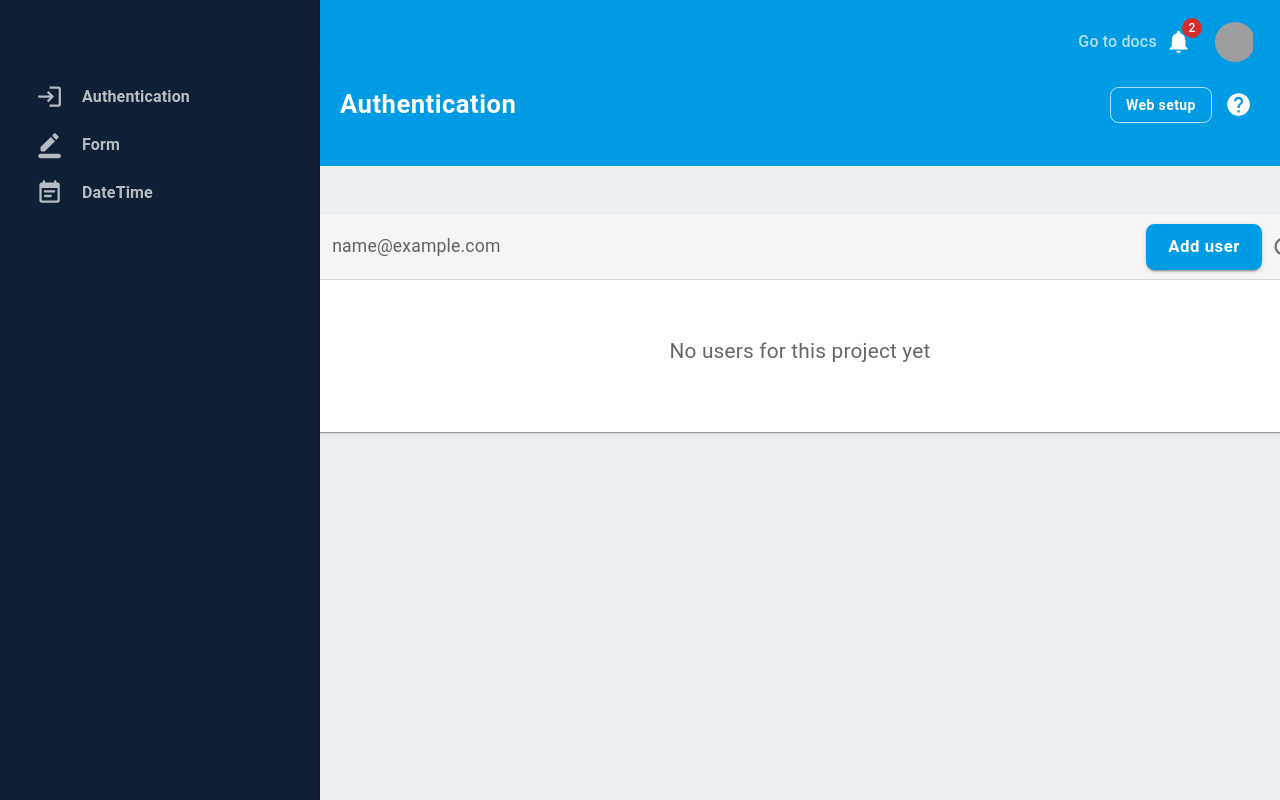
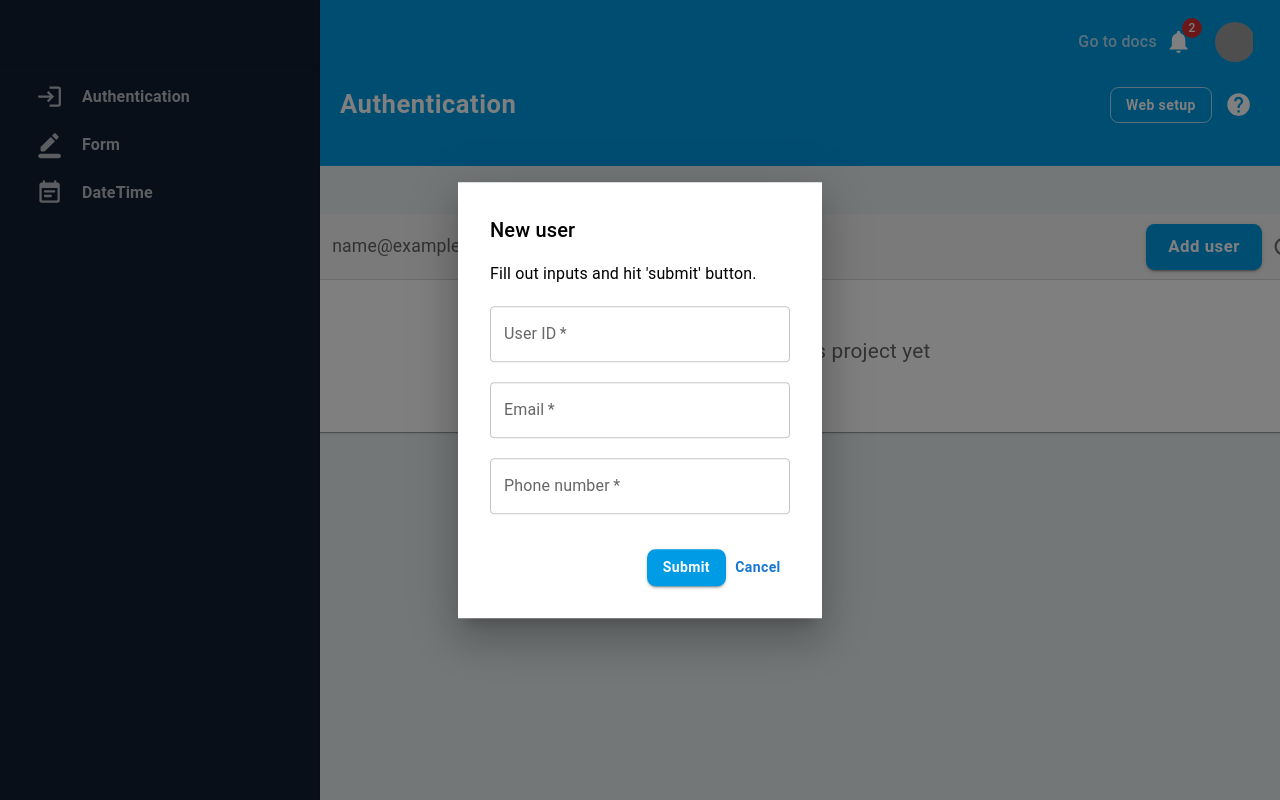
Before and after one commit to alisonwu6/vite-react-lab, a React (Vite) app: page /authentication in a window 1280 px wide. Both pictures are taken after typing "name@example.com" into the empty fields and a click on the button "Add user". Shown: the top 800 px of the page. Built offline with nearby package versions, Linux system fonts and the light colour scheme; grey boxes are pictures that could not be loaded.

Commit message:
feat: NewUserModal, Basic Modal, validation

```diff
--- a/package.json
+++ b/package.json
@@ -18,7 +18,10 @@
     "react": "^18.2.0",
     "react-dom": "^18.2.0",
     "react-router-dom": "^6.10.0",
-    "sort-by": "^1.2.0"
+    "sort-by": "^1.2.0",
+    "@hookform/resolvers": "^2.8.5",
+    "react-hook-form": "^7.22.5",
+    "yup": "^0.32.11"
   },
   "devDependencies": {
     "@types/react": "^18.0.28",
--- /dev/null
+++ b/src/components/Modals/NewUserModal.jsx
@@ -0,0 +1,119 @@
+import React, { useState, useEffect } from 'react';
+import BasicModal from '../common/BasicModal/BasicModal';
+import Box from '@mui/material/Box';
+import TextField from '@mui/material/TextField';
+import { useForm } from 'react-hook-form';
+import { yupResolver } from '@hookform/resolvers/yup';
+import * as Yup from 'yup';
+
+const defaultInputValues = {
+  userId: '',
+  email: '',
+  phoneNumber: '',
+};
+
+const NewUserModal = ({ open, onClose, addNewUser }) => {
+  const [values, setValues] = useState(defaultInputValues);
+
+  const modalStyles = {
+    inputFields: {
+      display: 'flex',
+      flexDirection: 'column',
+      marginTop: '20px',
+      marginBottom: '15px',
+      '.MuiFormControl-root': {
+        marginBottom: '20px',
+      },
+    },
+  };
+
+  const phoneRegExp =
+    /^((\\+[1-9]{1,4}[ \\-]*)|(\\([0-9]{2,3}\\)[ \\-]*)|([0-9]{2,4})[ \\-]*)*?[0-9]{3,4}?[ \\-]*[0-9]{3,4}?$/;
+
+  const validationSchema = Yup.object().shape({
+    userId: Yup.string()
+      .required('User ID is required')
+      .min(6, 'User ID must be at least 6 characters'),
+    email: Yup.string()
+      .required('Email is required')
+      .email('Email is invalid.'),
+    phoneNumber: Yup.string().matches(phoneRegExp, 'Phone number is not valid'),
+  });
+
+  const {
+    register,
+    handleSubmit,
+    formState: { errors },
+  } = useForm({
+    resolver: yupResolver(validationSchema),
+  });
+
+  const addUser = (data) => {
+    addNewUser(data);
+  };
+
+  const handleChange = (value) => {
+    setValues(value);
+  };
+
+  useEffect(() => {
+    if (open) setValues(defaultInputValues);
+  }, [open]);
+
+  const getContent = () => (
+    <Box sx={modalStyles.inputFields}>
+      <TextField
+        placeholder='User ID'
+        name='userId'
+        label='User ID'
+        required
+        {...register('userId')}
+        error={errors.userId ? true : false}
+        helperText={errors.userId?.message}
+        value={values.userId}
+        onChange={(event) =>
+          handleChange({ ...values, userId: event.target.value })
+        }
+      />
+      <TextField
+        placeholder='Email'
+        name='email'
+        label='Email'
+        required
+        {...register('email')}
+        error={errors.email ? true : false}
+        helperText={errors.email?.message}
+        value={values.email}
+        onChange={(event) =>
+          handleChange({ ...values, email: event.target.value })
+        }
+      />
+      <TextField
+        placeholder='Phone number'
+        name='phoneNumber'
+        label='Phone number'
+        required
+        {...register('phoneNumber')}
+        error={errors.phoneNumber ? true : false}
+        helperText={errors.phoneNumber?.message}
+        value={values.phoneNumber}
+        onChange={(event) =>
+          handleChange({ ...values, phoneNumber: event.target.value })
+        }
+      />
+    </Box>
+  );
+
+  return (
+    <BasicModal
+      open={open}
+      onClose={onClose}
+      title='New user'
+      subTitle="Fill out inputs and hit 'submit' button."
+      content={getContent()}
+      onSubmit={handleSubmit(addUser)}
+    />
+  );
+};
+
+export default NewUserModal;
--- /dev/null
+++ b/src/components/common/BasicModal/BasicModal.jsx
@@ -0,0 +1,37 @@
+import React from 'react';
+import Box from '@mui/material/Box';
+import Typography from '@mui/material/Typography';
+import Modal from '@mui/material/Modal';
+import CommonButton from '../CommonButton/CommonButton';
+import { modalStyles } from './styles';
+
+const BasicModal = ({ open, onClose, title, subTitle, content, onSubmit }) => {
+  return (
+    <Modal
+      open={open}
+      onClose={onClose}
+    >
+      <Box sx={modalStyles.wrapper}>
+        <Typography
+          variant='h6'
+          component='h2'
+        >
+          {title}
+        </Typography>
+        <Typography sx={{ mt: 2 }}>{subTitle}</Typography>
+        {content}
+        <Box sx={modalStyles.buttons}>
+          <CommonButton
+            variant='contained'
+            onClick={onSubmit}
+          >
+            Submit
+          </CommonButton>
+          <CommonButton onClick={onClose}>Cancel</CommonButton>
+        </Box>
+      </Box>
+    </Modal>
+  );
+};
+
+export default BasicModal;
--- /dev/null
+++ b/src/components/common/BasicModal/styles.jsx
@@ -0,0 +1,25 @@
+export const modalStyles = {
+  wrapper: {
+    position: 'absolute',
+    top: '50%',
+    left: '50%',
+    transform: 'translate(-50%, -50%)',
+    width: 300,
+    bgcolor: 'background.paper',
+    boxShadow: 24,
+    p: 4,
+  },
+  inputFields: {
+    display: 'flex',
+    flexDirection: 'column',
+    marginTop: '20px',
+    marginBottom: '15px',
+    '.MuiInput-root': {
+      marginBottom: '20px',
+    },
+  },
+  buttons: {
+    display: 'flex',
+    justifyContent: 'end',
+  },
+};
--- a/src/pages/Authentication/Authentication.jsx
+++ b/src/pages/Authentication/Authentication.jsx
@@ -1,4 +1,4 @@
-import React from 'react';
+import React, { useState } from 'react';
 import BasicCard from '../../components/common/BasicCard/BasicCard';
 import RefreshIcon from '@mui/icons-material/Refresh';
 import SearchBar from '../../components/common/SearchBar/SearchBar';
@@ -8,22 +8,40 @@ import Typography from '@mui/material/Typography';
 import Box from '@mui/material/Box';
 import GridWrapper from '../../components/common/GridWrapper/GridWrapper';
 import { cardHeaderStyles } from './styles';
+import NewUserModal from '../../components/Modals/NewUserModal';
 
 const Authentication = () => {
+  const [open, setOpen] = useState(false);
+  const [users, setUsers] = useState([]);
+  const [searchResults, setSearchResults] = useState(users);
+
   const getHeader = () => {
-    const handleChange = (value) => {
-      console.log(value);
+    const handleSearch = (value) => {
+      filterData(value);
+    };
+
+    const filterData = (value) => {
+      const lowercasedValue = value.toLowerCase().trim();
+      if (lowercasedValue === '') setUsers(searchResults);
+      else {
+        const filteredData = searchResults.filter((item) => {
+          return Object.keys(item).some((key) =>
+            item[key].toString().toLowerCase().includes(lowercasedValue)
+          );
+        });
+        setUsers(filteredData);
+      }
     };
 
     const addUser = () => {
-      console.log('click');
+      setOpen(true);
     };
 
     return (
       <Box sx={cardHeaderStyles.wrapper}>
         <SearchBar
           placeholder='Search by email address, phone number, or user UID'
-          onChange={(event) => handleChange(event.target.value)}
+          onChange={(event) => handleSearch(event.target.value)}
           searchBarWidth='720px'
         />
         <Box>
@@ -43,7 +61,25 @@ const Authentication = () => {
     );
   };
 
+  const addNewUser = (data) => {
+    users.push({ ...data });
+    setOpen(false);
+  };
+
   const getContent = () => (
+    <>
+      {users.length ? (
+        users.map((user) => (
+          <Box
+            key={user.userId}
+            sx={{ marginBottom: '20px' }}
+          >
+            <Typography>User ID: {user.userId}</Typography>
+            <Typography>Email: {user.email}</Typography>
+            <Typography>Phone Number: {user.phoneNumber}</Typography>
+          </Box>
+        ))
+      ) : (
         <Typography
           align='center'
           sx={{
@@ -54,6 +90,8 @@ const Authentication = () => {
         >
           No users for this project yet
         </Typography>
+      )}
+    </>
   );
 
   return (
@@ -62,6 +100,11 @@ const Authentication = () => {
         header={getHeader()}
         content={getContent()}
       />
+      <NewUserModal
+        open={open}
+        onClose={() => setOpen(false)}
+        addNewUser={addNewUser}
+      />
     </GridWrapper>
   );
 };
```
Also changed, not shown: 1 other file (tests, documents, lock files or other folders). Lines whose indentation alone changed are shown as unchanged.
